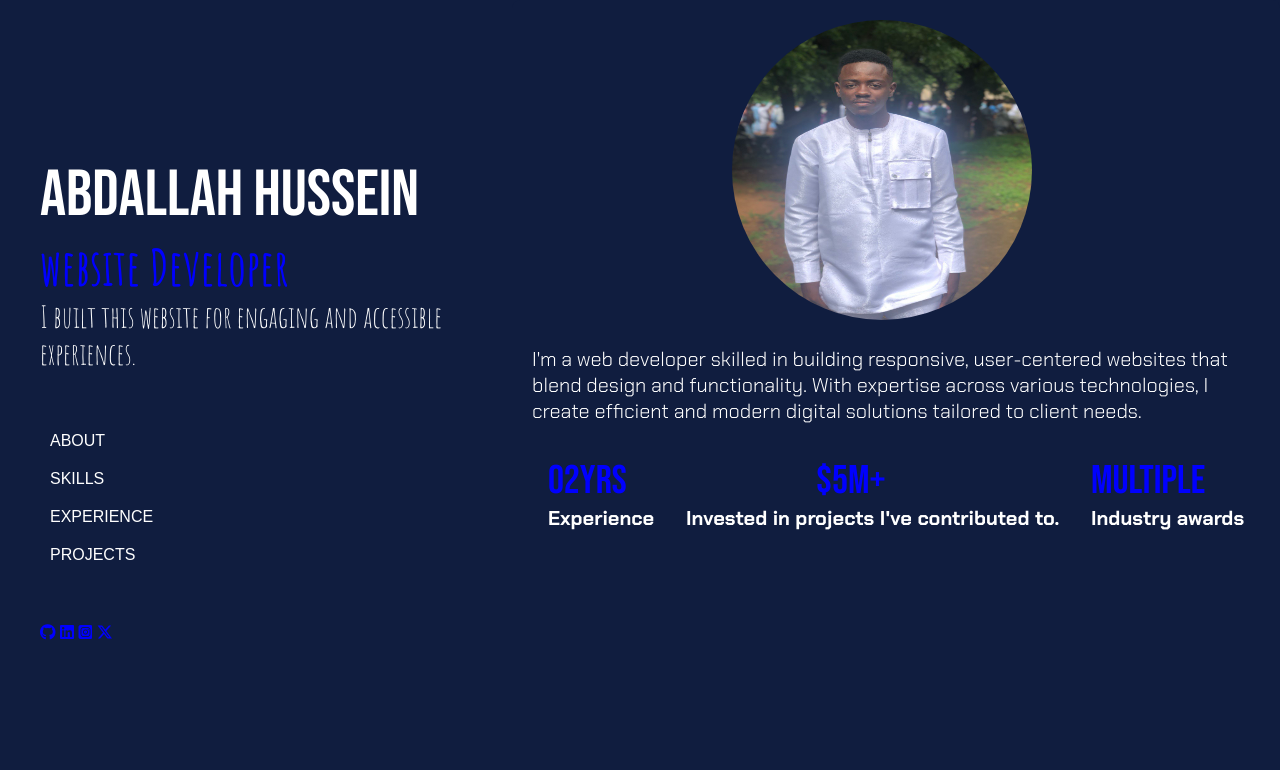
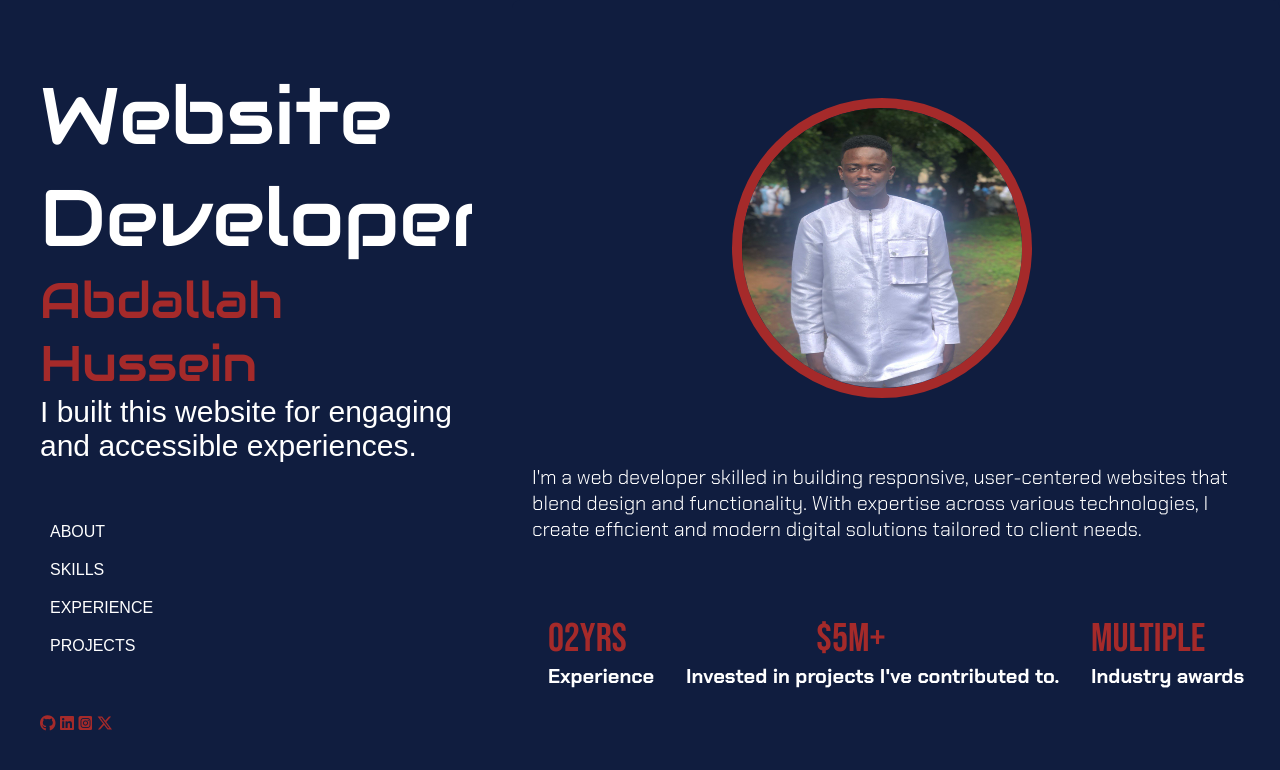
Before and after one commit to Tardigrade180/portfolio-first, a plain HTML site: page index.html in a window 1280 px wide. Drawn offline with Linux system fonts and the light colour scheme; a web font is replaced by a local one.

Commit message:
"changed font"

```diff
--- a/index.html
+++ b/index.html
@@ -10,21 +10,24 @@
         @import url('https://fonts.googleapis.com/css2?family=Bebas+Neue&family=Caveat:wght@400..700&family=Noto+Sans+JP:wght@100..900&display=swap');
         </style>
     <style>
-        @import url('https://fonts.googleapis.com/css2?family=Caveat:wght@400..700&family=Noto+Sans+JP:wght@100..900&display=swap');
+        @import url('https://fonts.googleapis.com/css2?family=Chakra+Petch:ital,wght@0,300;0,400;0,500;0,600;0,700;1,300;1,400;1,500;1,600;1,700&display=swap');
     </style>
     <style>
-        @import url('https://fonts.googleapis.com/css2?family=Amatic+SC:wght@400;700&family=Satisfy&display=swap');
+        @import url('https://fonts.googleapis.com/css2?family=Audiowide&display=swap');
+        </style>
+
+<style>
+    @import url('https://fonts.googleapis.com/css2?family=Handjet:wght@100..900&family=Jacquarda+Bastarda+9&family=Space+Grotesk:wght@300..700&display=swap');
     </style>
-    <style>
-        @import url('https://fonts.googleapis.com/css2?family=Chakra+Petch:ital,wght@0,300;0,400;0,500;0,600;0,700;1,300;1,400;1,500;1,600;1,700&display=swap');
-    </style>
+
+
 </head>
 
 <body id="main-body-flex">
     <div class="first-part white-color">
         <div>
-            <h1 id="tracking-in-contract" class="name-header tracking-in-contract">ABDALLAH HUSSEIN</h1>
-            <h2 class="developer color-blue">website Developer</h2>
+            <h1 id="tracking-in-contract" class="name-header tracking-in-contract">Website Developer</h1>
+            <h2 class="developer color-blue">Abdallah Hussein</h2>
             <h3 class="description">I built this website for engaging and accessible experiences.</h3>
           </div>
 
@@ -46,7 +49,7 @@
     </div>
 
     <div class="second-part">
-        <section id="about" class="white-color">
+        <section id="about" class="first-section white-color">
 
             <div class="image-div">
                 <img id="image-edit" src="./IMG/photo.jpg" alt="profile">
@@ -147,15 +150,15 @@
                 <h5>Looking forward to connecting<span><i class="fa-sharp fa-thin fa-message-smile"></i></span> </h5><br>
             </div>
 
-            <div>
+            <div class="last-div">
                 <div class="form">
                     <form class="form-edit">
-                        <input type="text" name="email" id="email-id" placeholder="Your Name"><br>
-                        <input type="text" name="email" id="email-id" placeholder="Your Email"><br>
-                        <input type="text" name="email" id="email-id" placeholder="Your Phone"><br>
+                        <input type="text" name="email" id="email-id" placeholder="Your Name" required><br>
+                        <input type="text" name="email" id="email-id" placeholder="Your Email" required><br>
+                        <input type="number" name="number" id="email-id" placeholder="Your Phone" required><br>
                         <input class="your-message" type="text" name="email" id="email-id" placeholder="Your Message"><br>
                     </form>
-                    <button class="button-edit">
+                    <button id="border-button" class="border-button button-edit">
                         Send Message
                     </button>
                 </div>
--- a/style.css
+++ b/style.css
@@ -1,4 +1,4 @@
-*{
+* {
     padding: 0;
     margin: 0;
     box-sizing: border-box;
@@ -8,7 +8,7 @@
 
 }
 
-#main-body-flex{
+#main-body-flex {
     display: flex;
     flex-direction: row;
     min-height: 100vh;
@@ -21,7 +21,7 @@
 }
 
 
-.first-part{
+.first-part {
     position: fixed;
     top: 0;
     left: 0;
@@ -36,7 +36,7 @@
     justify-content: center;
 }
 
-.second-part{
+.second-part {
     width: 60vw;
     height: 100vh;
     background-color: #101D3F;
@@ -49,11 +49,12 @@
 
 }
 
-.nav-items a{
+.nav-items a {
     color: white;
     padding: 10px;
     display: block;
     text-decoration: none;
+    border-radius: 10px;
 
 }
 
@@ -66,31 +67,36 @@
 }
 
 section {
-    height: 100vh; /* Make each section fill the viewport height */
+    height: 100vh;
+    /* Make each section fill the viewport height */
     padding: 20px;
     background-color: #101D3F;
     margin-bottom: 20px;
     border-radius: 8px;
 }
 
-.logo-edit{
+.logo-edit {
     width: 100vw;
     gap: 100px;
     height: 100;
 
 }
 
-.name-header{
-    font-size: 65px;
-    font-family: "Bebas Neue", sans-serif;
+.name-header {
+
+    font-family: "Audiowide", sans-serif;
     font-weight: 400;
     font-style: normal;
+    font-size: 80px;
+
+
 }
 
 .developer {
-    font-family: "Amatic SC", sans-serif;
-    font-weight: 1000;
+    font-family: "Audiowide", sans-serif;
+    font-weight: 400;
     font-style: normal;
+    font-size: 80px;
     font-size: 50px;
 }
 
@@ -101,20 +107,23 @@ section {
     font-size: 30px;
 }
 
-#image-edit{
-    height:300px;
+#image-edit {
+    height: 300px;
     width: 300px;
-    border-radius: 240px;
+    border-radius: 50%;
+    /* Fully round the image */
     margin-bottom: 20px;
-
+    border: 10px solid brown;
+    /* Add a 10px white border */
 }
 
-.image-div{
+
+.image-div {
     margin-left: 200px;
 
 }
 
-.second-items{
+.second-items {
     display: flex;
     flex-direction: row;
     justify-content: space-around;
@@ -132,7 +141,7 @@ section {
 }
 
 
-.experience-container{
+.experience-container {
     height: 50%;
     width: 100%;
     display: flex;
@@ -140,18 +149,18 @@ section {
     row-gap: 15px;
 }
 
-.experience-container h1{
+.experience-container h1 {
     font-size: 35px;
 
 }
 
-.experience-items-school{
+.experience-items-school {
     display: flex;
     flex-direction: row;
     column-gap: 200px;
 }
 
-.experience-items{
+.experience-items {
     display: flex;
     flex-direction: row;
     column-gap: 500px;
@@ -159,83 +168,73 @@ section {
 
 
 
-.form{
+.form {
     height: 500px;
+
 }
-.form-edit{
+
+
+.form-edit {
     display: flex;
     flex-direction: column;
     column-gap: 20px;
+
 }
 
-.button-edit{
+.button-edit {
     height: 50px;
-    width: 150px;
+    width: 250px;
     color: black;
     background-color: brown;
+    border-radius: 10px;
+
 }
 
-.your-message{
+.your-message {
     height: 150px;
 }
 
-.oceanguardpic{
+.oceanguardpic {
     height: 300px;
     width: 600px;
 
 }
 
-.farmpic{
+.farmpic {
     height: 300px;
     width: 600px;
 
 
 }
 
-.header5{
+.header5 {
     margin-left: 130px;
 }
 
 
 html {
-    scroll-behavior: smooth; /* Enables smooth scrolling */
+    scroll-behavior: smooth;
+    /* Enables smooth scrolling */
 }
 
 
 
-/* .tracking-in-contract {
-  -webkit-animation: tracking-in-contract 5s cubic-bezier(0.215, 0.610, 0.355, 1.000) both 10s infinite;
-  animation: tracking-in-contract 20s cubic-bezier(0.215, 0.610, 0.355, 1.000) both 10s infinite;
+.color-blue {
+    color: brown;
 }
 
-  @-webkit-keyframes tracking-in-contract {
-    0% {
-      letter-spacing: 1em;
-      opacity: 0;
-    }
-    40% {
-      opacity: 0.6;
-    }
-    100% {
-      letter-spacing: normal;
-      opacity: 1;
-    }
+
+.last-div {
+    margin: 20px 20px;
 }
 
-  @keyframes tracking-in-contract {
-    0% {
-      letter-spacing: 1em;
-      opacity: 0;
+
+#about {
+    display: flex;
+    flex-direction: column;
+    gap: 40px
 }
-    40% {
-      opacity: 0.6;
+
+.first-section {
+    justify-content: center;
 }
-    100% {
-      letter-spacing: normal;
-      opacity: 1;
-    }
-  } */
-
-  .color-blue {
-    color: blue;
-  }
```
Lines whose indentation alone changed are shown as unchanged.
